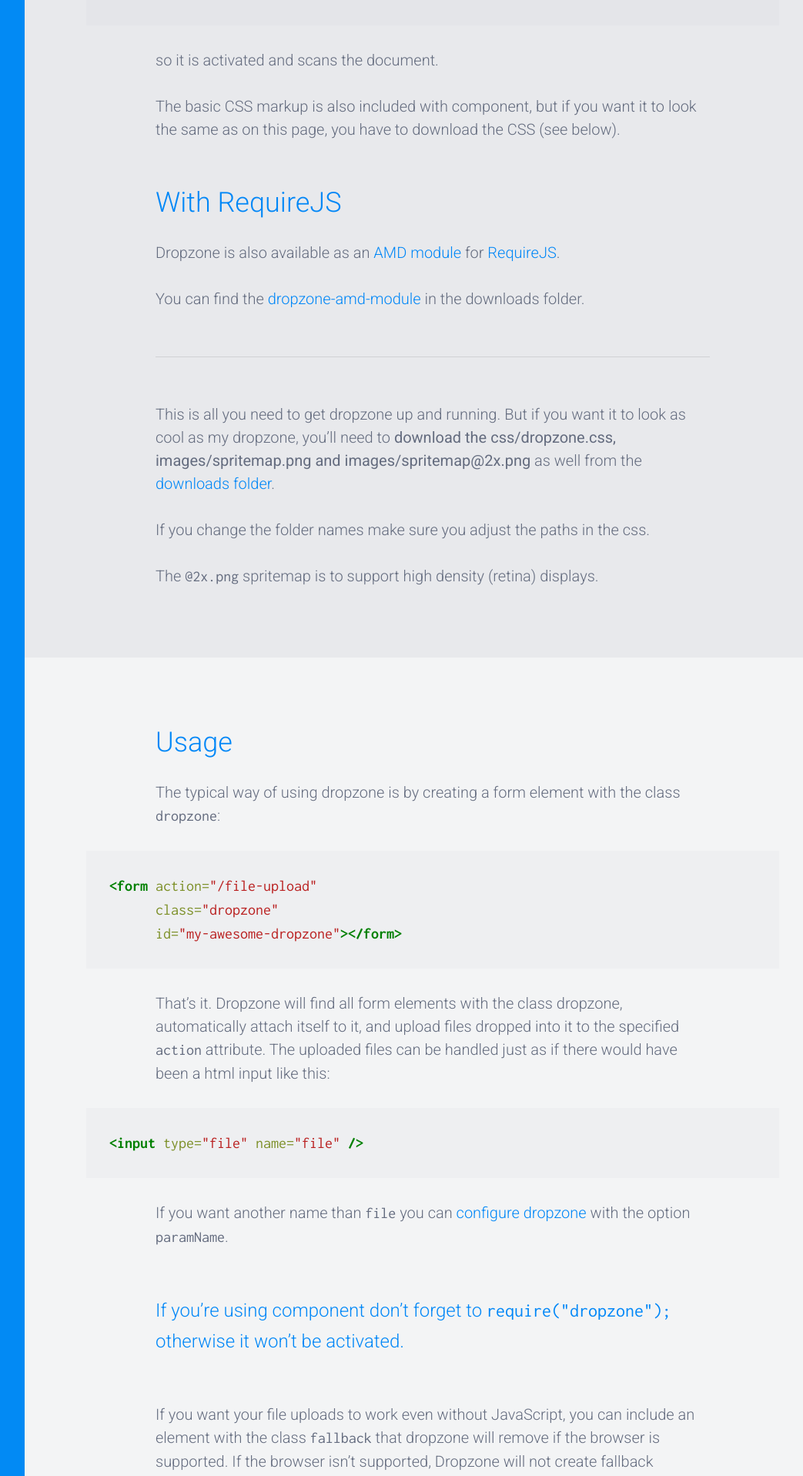
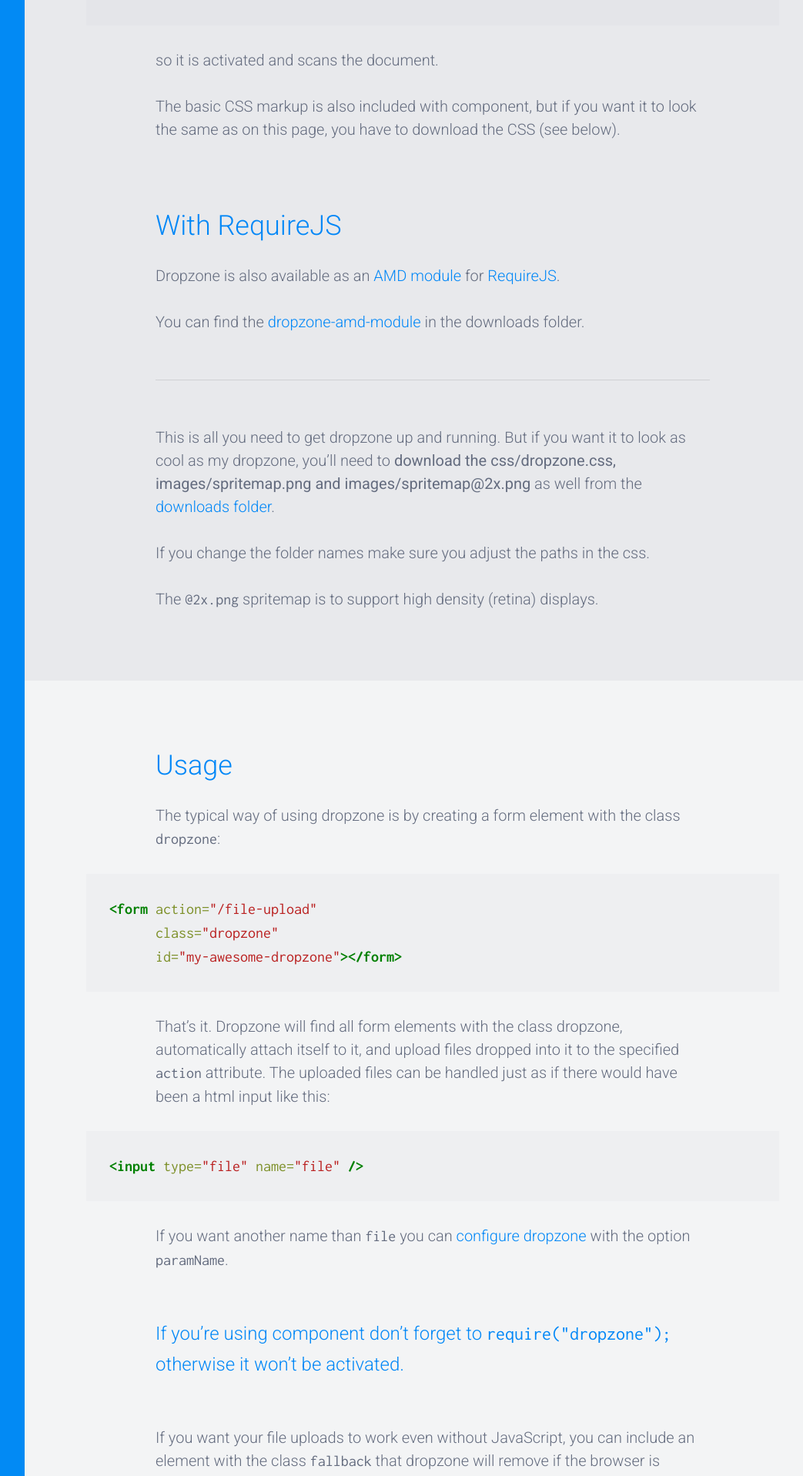
Before and after one commit to dropzone/dropzone, a Jekyll site: the page built from new.md, in a window 1280 px wide. Shown: the part 2761-4678 px from the top of the page at 77% size, without its empty margins (188-1231 px from the left). Built offline with Jekyll 4.4.1, drawn with Linux system fonts in a browser that asks for light colours.

Commit message:
Fixed the headers

```diff
--- a/_layouts/new.html
+++ b/_layouts/new.html
@@ -37,7 +37,6 @@
     <p>
       It's lightweight, doesn't depend on any other library (like jQuery) and
       is <a href="/bootstrap.html">highly customizable</a>.
-
     </p>
 
   </header>
--- a/css/style.scss
+++ b/css/style.scss
@@ -205,6 +205,11 @@
 
     padding: $lh $lh 2*$lh $lh;
 
+    h1, h2 {
+      margin-top: 0;
+      padding-top: 2 * $lh;
+    }
+
     > * {
       max-width: $main-width;
       margin-left: auto;
--- a/new.md
+++ b/new.md
@@ -5,7 +5,8 @@
 
 <section markdown="1">
 
-<h1>Try it out!</h1>
+Try it out!
+===========
 
 <div id="dropzone"><form action="http://www.torrentplease.com/dropzone.php" class="dropzone" id="demo-upload">
 </form></div>
@@ -19,7 +20,8 @@
 
 <section class="news" markdown="1">
 
-<h1>News</h1>
+News
+====
 
 I just released a new article on my website [www.colorglare.com](http://www.colorglare.com/2014/11/24/stateless-html.html).
 If you're interested in my work, please subscribe to my [RSS feed](http://www.colorglare.com/feed.xml).
@@ -534,7 +536,8 @@
 
 <section markdown="1">
 
-<h1>Support</h1>
+Support
+=======
 
 Please consider donating if you like this project. I've put a lot of my free
 time into this project and donations help to justify it.
```
